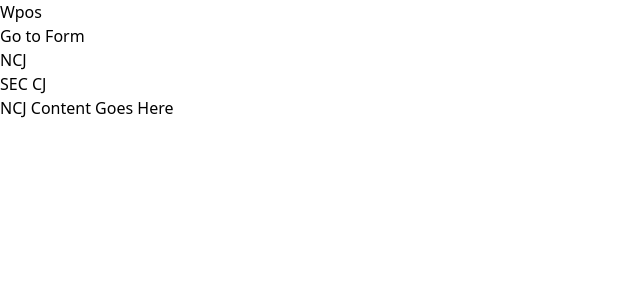
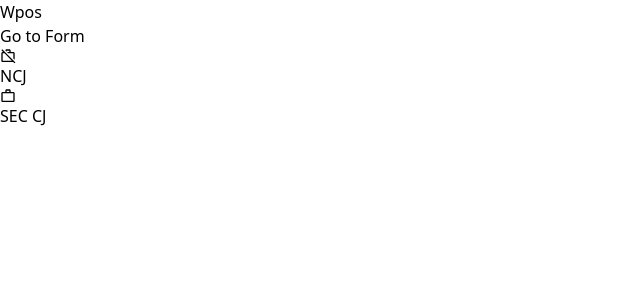
Before and after one commit to NotScorpio91/wpos, a React (Vite) app: page / in a window 1280 px wide. Shown: the top 300 px of the page, without its empty margins (0-640 px from the left). Built offline with nearby package versions, Linux system fonts and the light colour scheme.

Commit message:
All tab done

```diff
--- a/index.html
+++ b/index.html
@@ -6,7 +6,7 @@
     <meta name="viewport" content="width=device-width, initial-scale=1.0" />
     <title>Vite + React</title>
   </head>
-  <body class="bg-[#111827]">
+  <body class="bg-neutral-800">
     <div id="root"></div>
     <script type="module" src="/src/main.jsx"></script>
   </body>
--- a/src/Home.jsx
+++ b/src/Home.jsx
@@ -4,7 +4,7 @@
 
 const Home = () => {
   return (
-    <div className="flex justify-center items-center h-screen">
+    <div className="flex mt-14 flex-col items-center h-screen">
       <div className="flex flex-col items-center">
         <h1 className="text-4xl text-black font-bold mb-8">Wpos</h1>
         <Link to="/card-form">
@@ -12,8 +12,8 @@
             Go to Form
           </button>
         </Link>
+      </div>
         <Tab />
-      </div>
     </div>
   );
 };
--- a/src/components/Card.jsx
+++ b/src/components/Card.jsx
@@ -7,7 +7,7 @@
       <div className="max-w-sm h-fit  border border-gray-200 rounded-lg  bg-neutral-50  shadow-2xl shadow-gray-600/10 dark:shadow-none my-5 md:mx-5 ">
 
           <CiBookmarkMinus onClick={() => onDelete(card)} className=" md:absolute hidden md:block  mt-2 text-red-700 z-50" size={30} />
-          <CiBookmarkMinus onClick={() => onDelete(card)} className=" block md:hidden absolute right-5  mt-2 text-red-700 z-50" size={30} />
+          <CiBookmarkMinus onClick={() => onDelete(card)} className=" block md:hidden absolute right-6  mt-2 text-red-700 z-50" size={30} />
 
           <img className="rounded-t-lg h-[324px] w-full" src={card.image} alt="Card"  />
 
--- a/src/components/CardList.jsx
+++ b/src/components/CardList.jsx
@@ -18,7 +18,7 @@
   };
 
   return (
-    <div className='grid sm:grid-cols-4 px-4 '>
+    <div className='grid sm:grid-cols- px-4 w-hit '>
       {cards.map(card => (
         <Card key={card.id} card={card} onDelete={() => handleDelete(card)} />
       ))}
--- a/src/components/Tab.jsx
+++ b/src/components/Tab.jsx
@@ -1,34 +1,42 @@
 import React, { useState } from 'react';
+import CardList from './CardList'
+import { MdOutlineWorkOff } from "react-icons/md";
+import { MdOutlineWorkOutline } from "react-icons/md";
+
 
 const Tab = () => {
   const [activeTab, setActiveTab] = useState('ncj');
 
   return (
-    <div className="container mx-auto mt-8 ">
-      <div className="flex space-x-4 border-b  ">
+    <div className=" mx-auto mt-8  ">
+      <div className="flex justify-center space-x-4    ">
         <div
-          className={`cursor-pointer      ${
-            activeTab === 'ncj' ? 'text-blue-500 border- border-4 border-blue-500 ' : ''
+          className={`cursor-pointer  border-white text-white      ${
+            activeTab === 'ncj' ? 'text-blue-500 border-blue-500  border-b-2 font-semibold ' : ''
           }`}
           onClick={() => setActiveTab('ncj')}
         >
-          NCJ
+          <MdOutlineWorkOff className={`cursor-pointer  border-white text-white    ${
+            activeTab === 'ncj' ? 'text-blue-500 border-blue-500  border-b-2 font-semibold ' : ''
+          }`}  />NCJ
         </div>
         <div
-          className={`cursor-pointer   ${
-            activeTab === 'sec_cj' ? 'bg-blue-500 text-white' : ''
+          className={`cursor-pointer  border-white text-white    ${
+            activeTab === 'sec_cj' ? 'text-blue-500 border-blue-500  border-b-2 font-semibold ' : ''
           }`}
           onClick={() => setActiveTab('sec_cj')}
         >
-          SEC CJ
+           <MdOutlineWorkOutline className={`cursor-pointer  border-white text-white    ${
+            activeTab === 'sec_cj' ? 'text-blue-500 border-blue-500  border-b-2 font-semibold ' : ''
+          }`}  />SEC CJ
         </div>
       </div>
 
-      <div className="mt-4 p-4 border border-gray-300 rounded-bl-lg rounded-br-lg">
+      <div className="bg-red-800 mt-2 ">
         {activeTab === 'ncj' && (
           <div>
             {/* Content for NCJ tab */}
-            <h2>NCJ Content Goes Here</h2>
+            <CardList />
           </div>
         )}
 
```
Also changed, not shown: src/components/test.jsx (added, +20 -0 lines).
